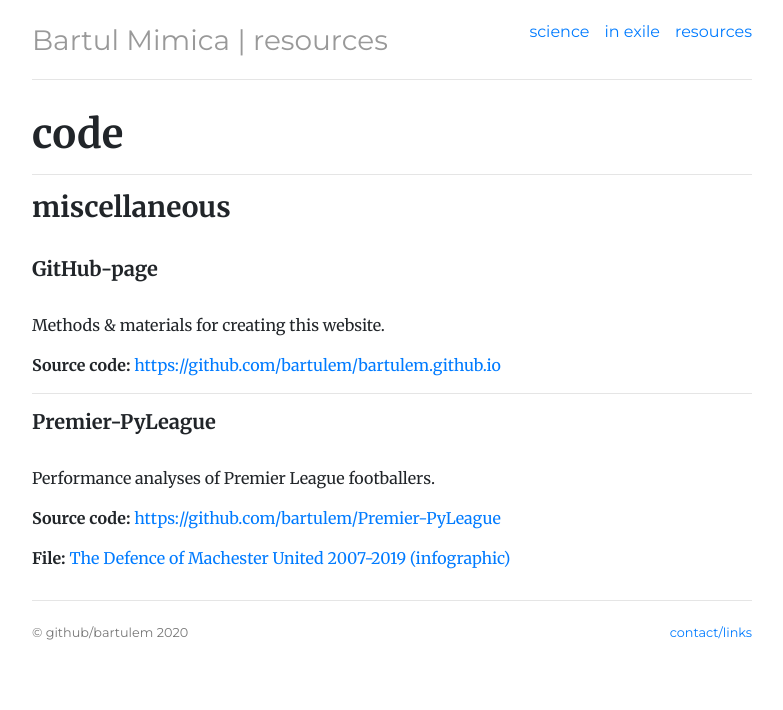
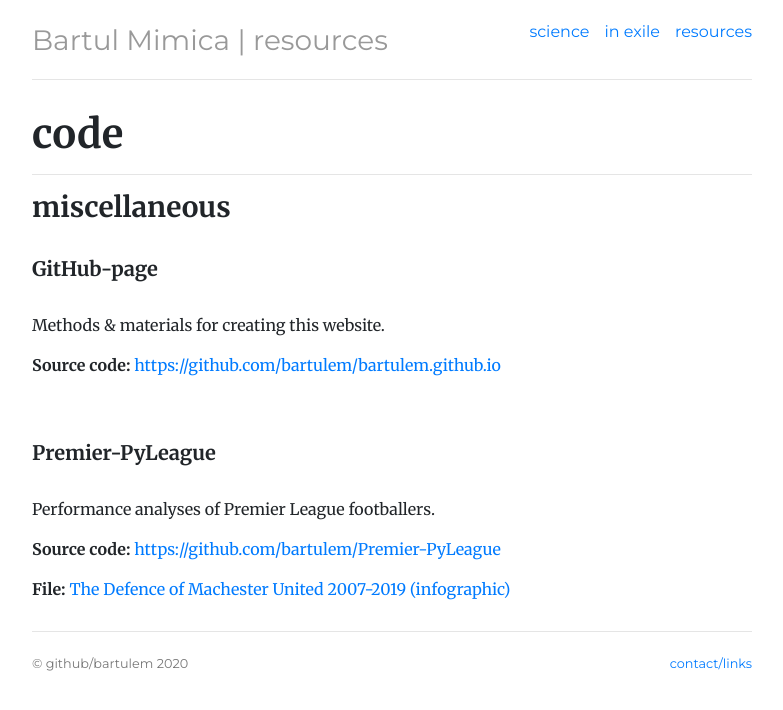
Before and after one commit to bartulem/bartulem.github.io, a Jekyll site: the page built from resources/index.html, in a window 1280 px wide. Shown: the top 710 px of the page, without its empty margins (248-1031 px from the left). Built offline with Jekyll 4.4.1, drawn with Linux system fonts in a browser that asks for light colours; comment, search, counter and statistics services are not loaded.

Commit message:
Update index.html

```diff
--- a/resources/index.html
+++ b/resources/index.html
@@ -24,8 +24,8 @@ description: resources
       <p>Methods & materials for creating this website.</p>
       <p><strong>Source code:</strong> <a href="https://github.com/bartulem/bartulem.github.io" target="_blank">https://github.com/bartulem/bartulem.github.io</a></p>
       <p> </p>
-
-      <hr />
+      <br>
+      <br>
       <h5 id="Premier-PyLeague">Premier-PyLeague</h5>
       <br>
       <p>Performance analyses of Premier League footballers.</p>
```
